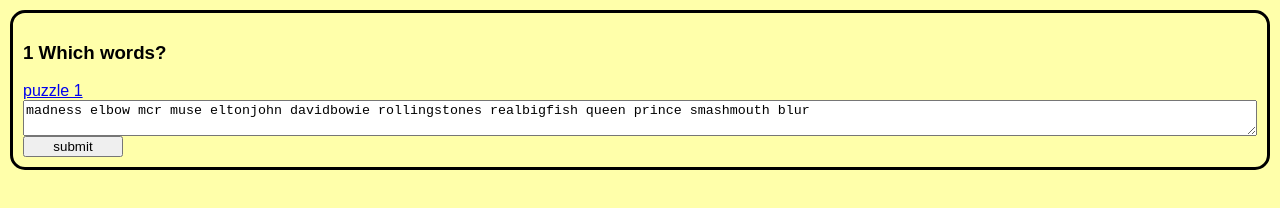
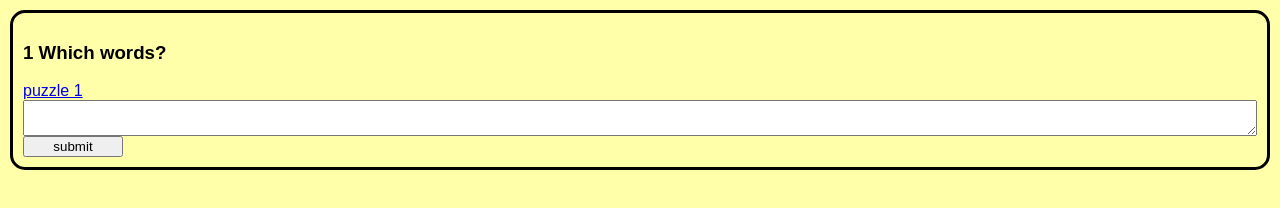
Before and after one commit to HildeTheOkayish/HildeTheOkayish.github.io, a plain HTML site: page index.html in a window 1280 px wide. Drawn offline with Linux system fonts and the light colour scheme.

Commit message:
removed awnsers

```diff
--- a/index.html
+++ b/index.html
@@ -78,7 +78,7 @@
 	<div class="puzzle" id="puzzle1">
 		<H3>1 Which words?</H3>
 		<a class="open-in-bonza" href="bonzapuzzles://view?code=QVVSSU">puzzle 1</a>
-		<textarea  type="text" name="bands" id="bands">madness elbow mcr muse eltonjohn davidbowie rollingstones realbigfish queen prince smashmouth blur</textarea>
+		<textarea  type="text" name="bands" id="bands"></textarea>
 		<input type="button" name="submit" id="submitBands" value="submit">
 	</div>
 	<div class="puzzle hidden" id="puzzle2">
```
